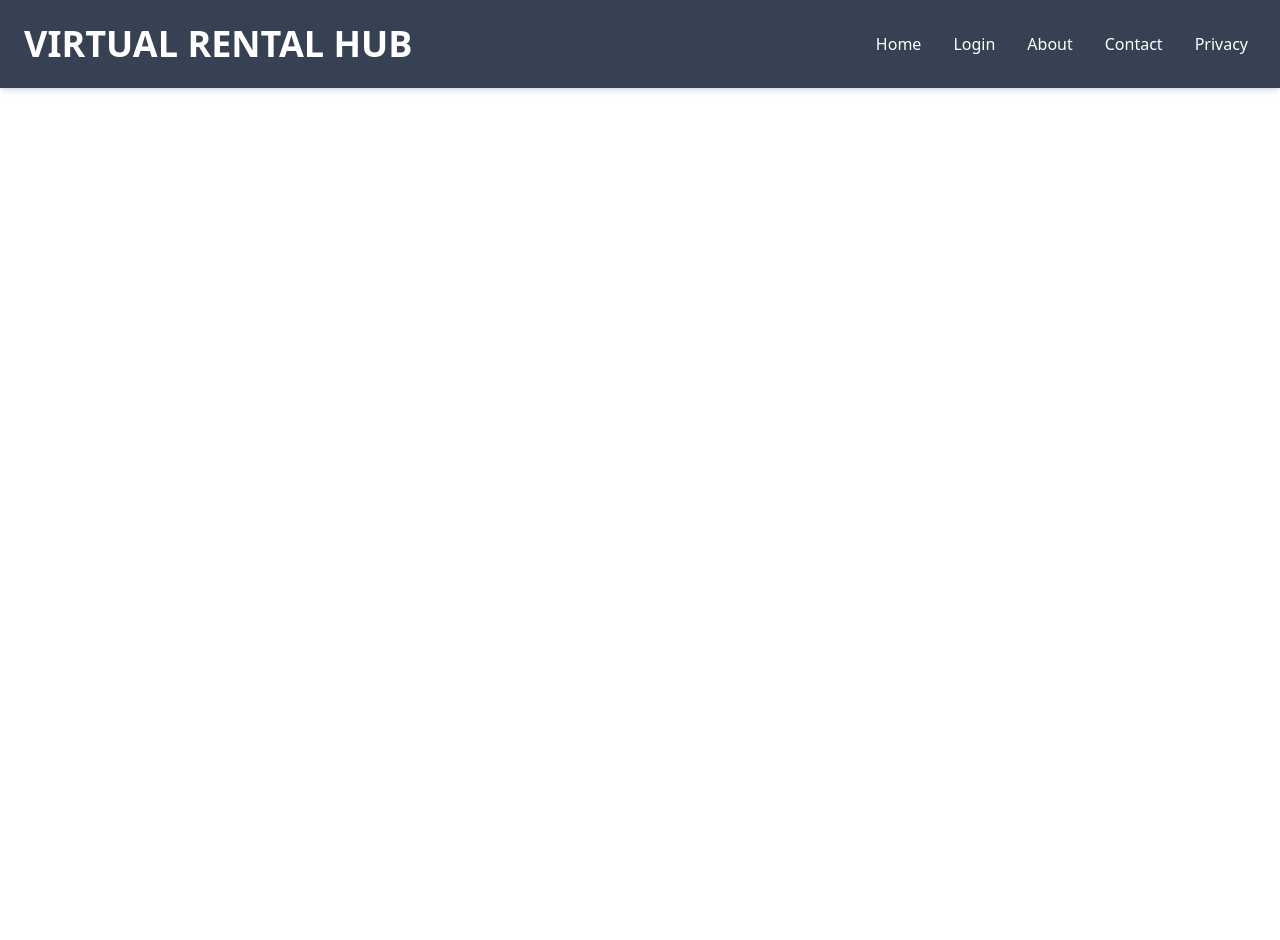
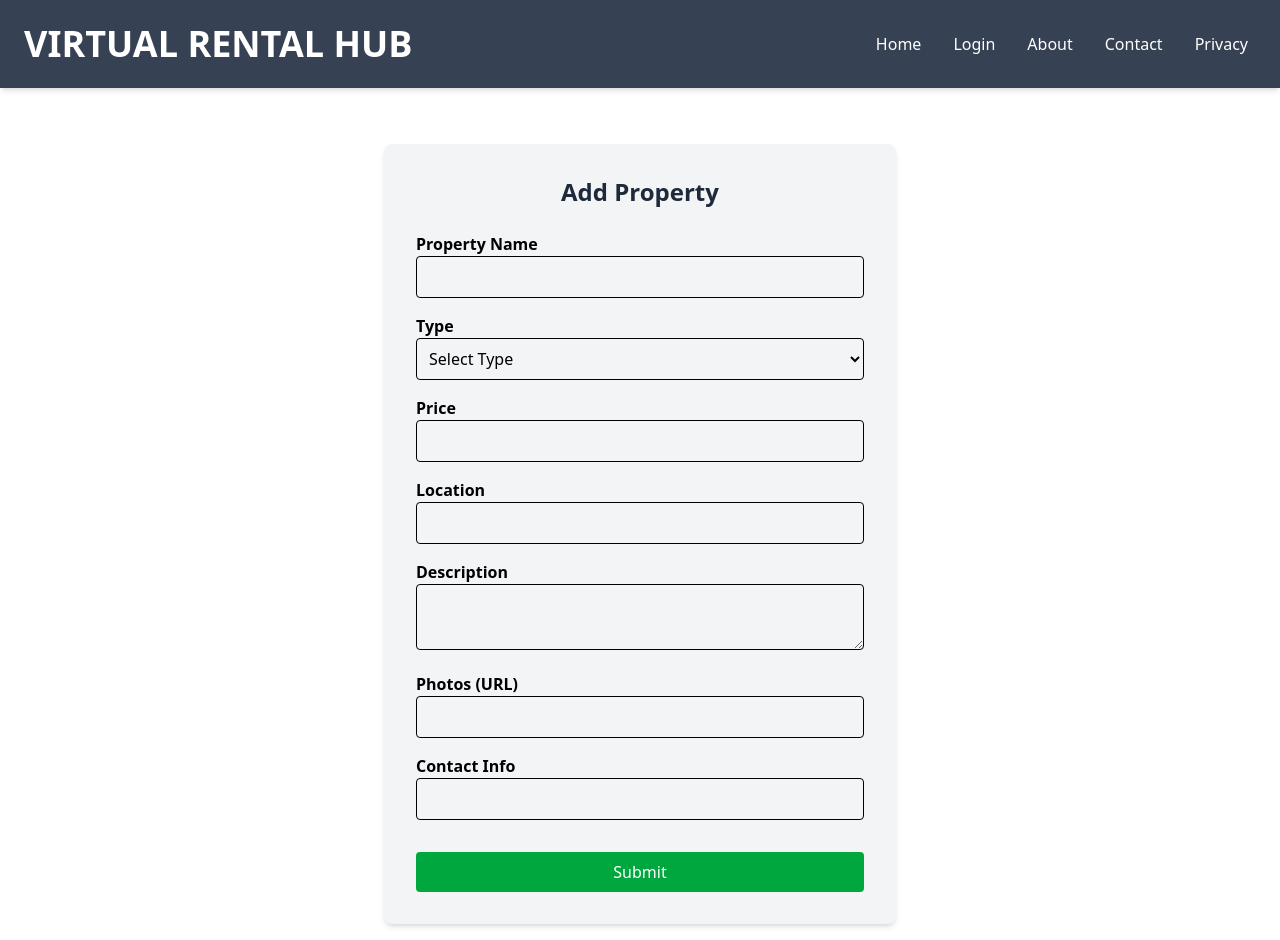
Before and after one commit to KeertahanaKV/VIRTUAL_RENTAL_HUB, a React (Vite) app: page /add-property in a window 1280 px wide. Before the commit the page ends 800 px from the top, so only its background shows below. Built offline with nearby package versions, Linux system fonts and the light colour scheme.

Commit message:
Updated Home Owners Add Property

```diff
--- a/src/App.jsx
+++ b/src/App.jsx
@@ -5,6 +5,7 @@ import Home from "./components/pages/Home";
 import Login from "./components/pages/Login";
 import Privacy from "./components/pages/Privacy";
 import Welcome from "./components/pages/Welcome";
+import AddProperty from "./components/pages/AddProperty";
 import { BrowserRouter as Router, Routes, Route } from "react-router-dom";
 
 export default function App() {
@@ -16,6 +17,7 @@ export default function App() {
         <Routes>
           <Route path="/" element={<Welcome />} />
           <Route path="/home" element={<Home />} />
+          <Route path="/add-property" element={<AddProperty />}/>
           <Route path="/login" element={<Login />} />
           <Route path="/about" element={<About />} />
           <Route path="/contact" element={<Contact />} />
--- a/src/components/pages/AddProperty.jsx
+++ b/src/components/pages/AddProperty.jsx
@@ -10,4 +10,146 @@ export default function AddProperty() {
     photos: "",
     contact: "",
   });
+
+  const [errors, setErrors] = useState({});
+
+  // Handle input changes
+  const handleChange = (e) => {
+    setFormData({ ...formData, [e.target.name]: e.target.value });
+  };
+
+  // Validate and submit the form
+  const handleSubmit = (e) => {
+    e.preventDefault();
+    let newErrors = {};
+
+    if (!formData.name) newErrors.name = "Property name is required";
+    if (!formData.type) newErrors.type = "Property type is required";
+    if (!formData.price || isNaN(formData.price))
+      newErrors.price = "Valid price is required";
+    if (!formData.location) newErrors.location = "Location is required";
+    if (!formData.description)
+      newErrors.description = "Description is required";
+    if (!formData.contact) newErrors.contact = "Contact info is required";
+
+    if (Object.keys(newErrors).length > 0) {
+      setErrors(newErrors);
+    } else {
+      alert("Property added successfully!");
+      setFormData({
+        name: "",
+        type: "",
+        price: "",
+        location: "",
+        description: "",
+        photos: "",
+        contact: "",
+      });
+      setErrors({});
+    }
+  };
+
+  return (
+    <div className="max-w-lg mx-auto p-8 bg-gray-100 shadow-md rounded-lg mt-10">
+      <h2 className="text-2xl font-bold text-center text-gray-800">
+        Add Property
+      </h2>
+      <form onSubmit={handleSubmit} className="mt-6">
+        <div className="mb-4">
+          <label className="block font-semibold">Property Name</label>
+          <input
+            type="text"
+            name="name"
+            value={formData.name}
+            onChange={handleChange}
+            className="w-full p-2 border rounded"
+          />
+          {errors.name && <p className="text-red-500">{errors.name}</p>}
+        </div>
+
+        <div className="mb-4">
+          <label className="block font-semibold">Type</label>
+          <select
+            name="type"
+            value={formData.type}
+            onChange={handleChange}
+            className="w-full p-2 border rounded"
+          >
+            <option value="">Select Type</option>
+            <option value="Apartment">Apartment</option>
+            <option value="House">House</option>
+            <option value="Condo">Condo</option>
+          </select>
+          {errors.type && <p className="text-red-500">{errors.type}</p>}
+        </div>
+
+        <div className="mb-4">
+          <label className="block font-semibold">Price</label>
+          <input
+            type="text"
+            name="price"
+            value={formData.price}
+            onChange={handleChange}
+            className="w-full p-2 border rounded"
+          />
+          {errors.price && <p className="text-red-500">{errors.price}</p>}
+        </div>
+
+        <div className="mb-4">
+          <label className="block font-semibold">Location</label>
+          <input
+            type="text"
+            name="location"
+            value={formData.location}
+            onChange={handleChange}
+            className="w-full p-2 border rounded"
+          />
+          {errors.location && <p className="text-red-500">{errors.location}</p>}
+        </div>
+
+        <div className="mb-4">
+          <label className="block font-semibold">Description</label>
+          <textarea
+            name="description"
+            value={formData.description}
+            onChange={handleChange}
+            className="w-full p-2 border rounded"
+          ></textarea>
+          {errors.description && (
+            <p className="text-red-500">{errors.description}</p>
+          )}
+        </div>
+
+        <div className="mb-4">
+          <label className="block font-semibold">Photos (URL)</label>
+          <input
+            type="text"
+            name="photos"
+            value={formData.photos}
+            onChange={handleChange}
+            className="w-full p-2 border rounded"
+          />
+        </div>
+
+        <div className="mb-4">
+          <label className="block font-semibold">Contact Info</label>
+          <input
+            type="text"
+            name="contact"
+            value={formData.contact}
+            onChange={handleChange}
+            className="w-full p-2 border rounded"
+          />
+          {errors.contact && <p className="text-red-500">{errors.contact}</p>}
+        </div>
+
+        <button
+          type="submit"
+          className="w-full bg-green-600 text-white py-2 rounded mt-4 hover:bg-green-700 transition"
+        >
+          Submit
+        </button>
+      </form>
+    </div>
+  );
 }
--- a/src/components/pages/Home.jsx
+++ b/src/components/pages/Home.jsx
@@ -1,3 +1,5 @@
+import { Link } from "react-router-dom";
+
 export default function Home() {
   return (
     <div className="grid md:grid-cols-2 gap-6  p-15  mt-10">
@@ -10,9 +12,11 @@ export default function Home() {
           List your property and find renters easily.
         </p>
         <div className="flex justify-center mt-4">
-          <button className="mt-4 px-4 py-2  bg-green-600 hover:bg-green-700 text-white font-semibold rounded-lg transition duration-300">
-            Add Property
-          </button>
+          <Link to="/add-property">
+            <button className="mt-4 px-4 py-2 bg-green-600 hover:bg-green-700 text-white font-semibold rounded-lg transition duration-300">
+              Add Property
+            </button>
+          </Link>
         </div>
       </div>
 
```
